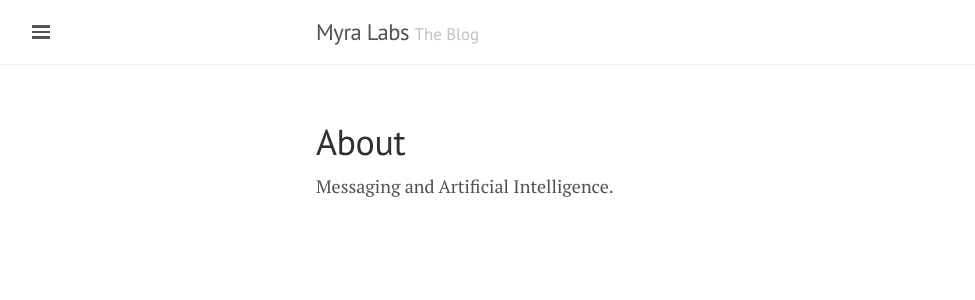
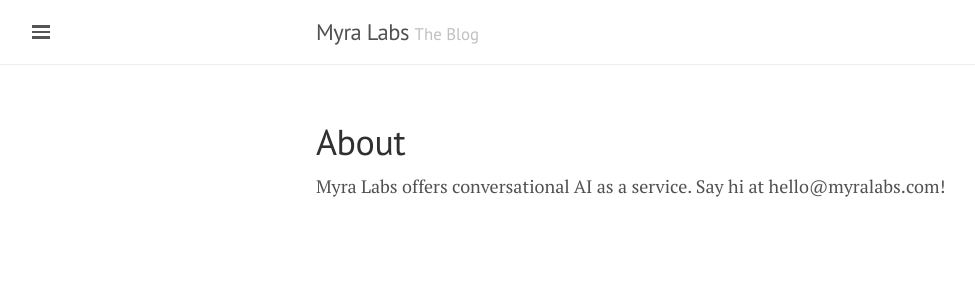
Before and after one commit to myralabs/myralabs.github.io, a Jekyll site: the page built from about.md, in a window 1280 px wide. Shown: the top 300 px of the page, without its empty margins (0-975 px from the left). Built offline with Jekyll 4.4.1, drawn with Linux system fonts in a browser that asks for light colours.

Commit message:
Make some changes

```diff
--- a/_config.yml
+++ b/_config.yml
@@ -2,13 +2,13 @@
 #
 # Use of `relative_permalinks` ensures post links from the index work properly.
 permalink:           pretty
-relative_permalinks: true
+# relative_permalinks: true
 
 # Setup
 title:               Myra Labs
 tagline:             The Blog
-description:         The <i>Completely</i> automated assistant you can text.
-url:                 http://myralabs.com
+# description:         Conversational AI as a service
+url:                 http://blog.myralabs.com
 baseurl:             ''
 paginate:            5
 
@@ -20,3 +20,5 @@
 
 # Custom vars
 version:             1.0.0
+
+gems: [jekyll-paginate]
--- a/_layouts/page.html
+++ b/_layouts/page.html
@@ -1,6 +1,9 @@
 ---
 layout: default
 ---
+<script type="text/javascript"
+    src="http://cdn.mathjax.org/mathjax/latest/MathJax.js?config=TeX-AMS-MML_HTMLorMML">
+</script>
 
 <div class="page">
   <h1 class="page-title">{{ page.title }}</h1>
--- a/about.md
+++ b/about.md
@@ -3,4 +3,4 @@
 title: About
 ---
 
-Messaging and Artificial Intelligence.
+Myra Labs offers conversational AI as a service. Say hi at hello@myralabs.com!
--- a/index.html
+++ b/index.html
@@ -7,7 +7,7 @@
   {% for post in paginator.posts %}
   <div class="post">
     <h1 class="post-title">
-      <a href="{{ site.baseurl }}/{{ post.url }}">
+      <a href="{{ site.baseurl }}{{ post.url }}">
         {{ post.title }}
       </a>
     </h1>
--- a/public/css/poole.css
+++ b/public/css/poole.css
@@ -48,7 +48,8 @@
 }
 
 html {
-  font-family: "Helvetica Neue", Helvetica, Arial, sans-serif;
+  /*font-family: "Helvetica Neue", Helvetica, Arial, sans-serif;*/
+  font-family: "Roboto","Helvetica Neue",Helvetica,Arial,sans-serif
   font-size: 14px;
   line-height: 1.5;
 }
```
Also changed, not shown: _posts/2015-09-01-messaging-and-ai.md (+3 -16 lines).
